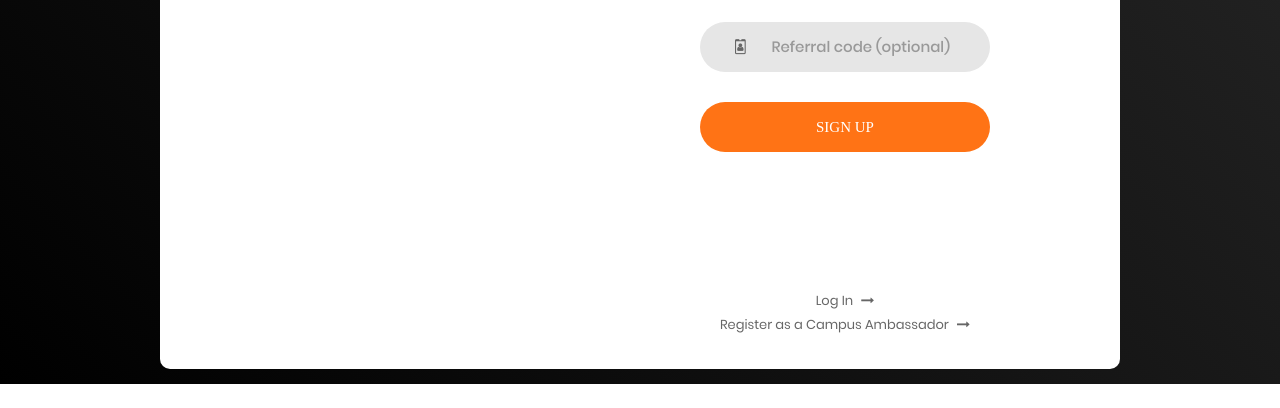
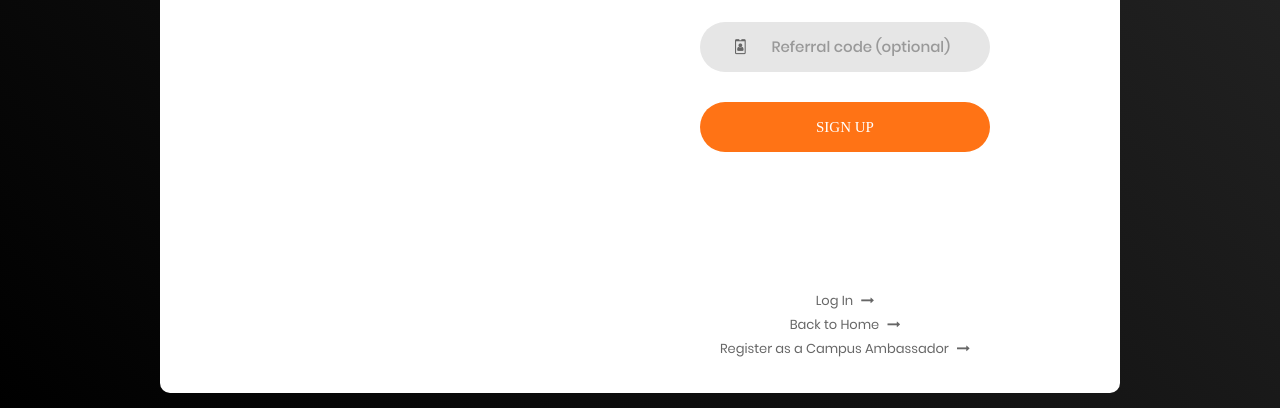
Before and after one commit to tanishqj2005/varchas, a Django app: page /account/register/ in a window 1280 px wide. Shown: the part 927-1335 px from the top of the page. Before the commit the page ends 1311 px from the top, so only its background shows below. Run offline with Django 3.2, Linux system fonts and the light colour scheme; some libraries are stand-ins or nearby versions; some web fonts are replaced.

Commit message:
back to home added on register

```diff
--- a/templates/accounts/register.html
+++ b/templates/accounts/register.html
@@ -106,6 +106,10 @@
                         <i class="fa fa-long-arrow-right m-l-5" aria-hidden="true"></i>
                     </a>
                     <br>
+                    <a class="txt2" href="{% url 'main:home' %}">
+                            Back to Home
+                            <i class="fa fa-long-arrow-right m-l-5" aria-hidden="true"></i>
+                    </a><br>
                     <a class="txt2" href="{% url 'registration:ca' %}">
                         Register as a Campus Ambassador
                         <i class="fa fa-long-arrow-right m-l-5" aria-hidden="true"></i>
```
